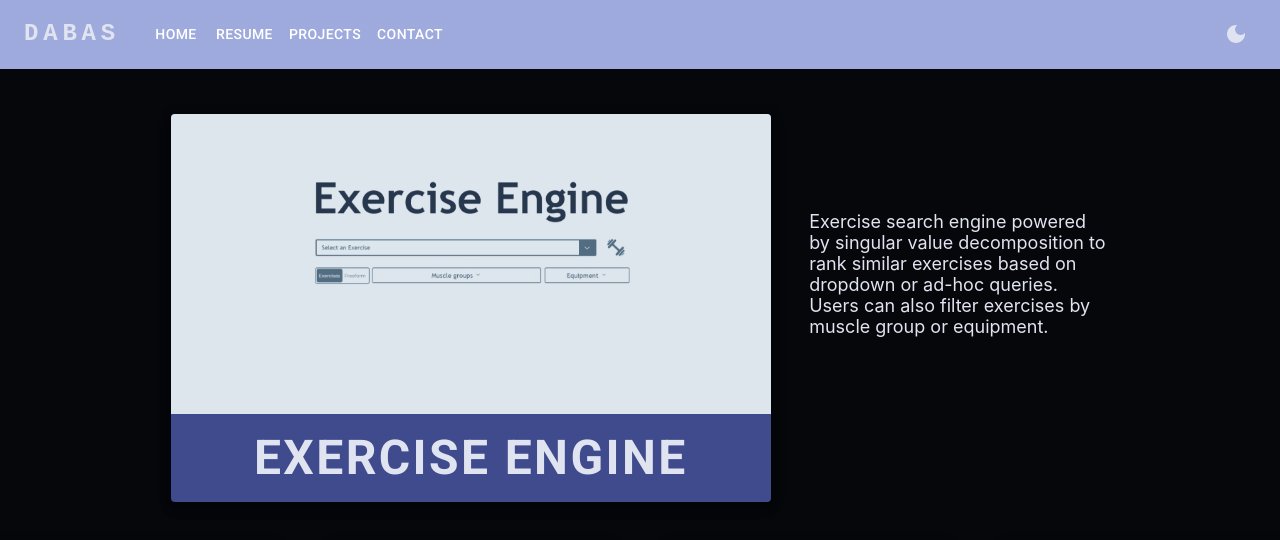
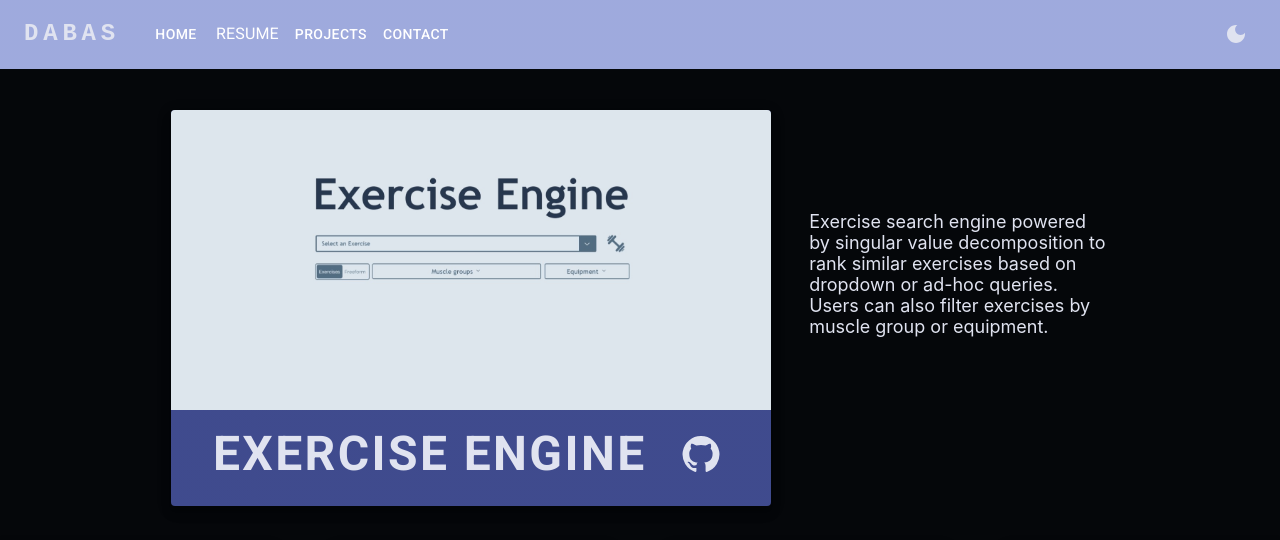
Before and after one commit to sharanyadabas/portfolio, a React (Create React App) app: page /projects in a window 1280 px wide. Shown: the top 540 px of the page. Built offline with nearby package versions, Linux system fonts and the light colour scheme; some icons are missing.

Commit message:
Added resume page

```diff
--- a/src/components/MainProjectCard.jsx
+++ b/src/components/MainProjectCard.jsx
@@ -6,22 +6,40 @@ import Typography from "@mui/material/Typography";
 import { CardActionArea } from "@mui/material";
 import { Link } from "react-router-dom";
 
+import IconButton from "@mui/material/IconButton";
+import GitHubIcon from "@mui/icons-material/GitHub";
+
 export default function MainProjectCard({
   title,
   image,
   link,
+  linkgithub,
   ...props
 }) {
   return (
     <div display="flex">
-      <Card raised={true} sx={{ width: 600, bgcolor: "secondary.main" }} {...props}>
+      <Card
+        raised={true}
+        sx={{ width: 600, bgcolor: "secondary.main" }}
+        {...props}
+      >
         <Link to={link} style={{ textDecoration: "none", color: "inherit" }}>
           <CardActionArea>
-            <CardMedia component="img" height="300" image={image} alt={title} />
+            <CardMedia
+              component="img"
+              height="300"
+              image={image}
+              alt={title}
+            ></CardMedia>
+          </CardActionArea>
+        </Link>
         <CardContent
           sx={{
             color: "text.primary",
-                textAlign: "center"
+            textAlign: "center",
+            display: "flex",
+            alignItems: "center",
+            justifyContent: "space-evenly",
           }}
         >
           <Typography
@@ -32,14 +50,21 @@ export default function MainProjectCard({
               fontWeight: "bold",
               letterSpacing: "0.05em",
               textTransform: "uppercase",
-                  margin: "0px"
+              margin: "0px",
             }}
           >
             {title}
           </Typography>
+          <IconButton
+            color="inherit"
+            component="a"
+            href={linkgithub}
+            target="_blank"
+            rel="noopener noreferrer"
+          >
+            <GitHubIcon sx={{ fontSize: "40px" }} />
+          </IconButton>
         </CardContent>
-          </CardActionArea>
-        </Link>
       </Card>
     </div>
   );
--- a/src/components/ResponsiveAppBar.jsx
+++ b/src/components/ResponsiveAppBar.jsx
@@ -13,6 +13,7 @@ import DarkModeIcon from "@mui/icons-material/DarkMode";
 import Button from "@mui/material/Button";
 import MenuItem from "@mui/material/MenuItem";
 import ThemeContext from "../ThemeContext";
+import ResumePDF from "./ResumePDF";
 
 import { Link } from "react-router-dom";
 
@@ -36,7 +37,7 @@ function ResponsiveAppBar() {
   };
 
   const icon = mode === "dark" ? <DarkModeIcon /> : <LightModeIcon />;
-
+  console.log(pages);
   return (
     <AppBar position="static" sx={{ bgcolor: "primary.main" }}>
       <Container maxWidth="xl">
@@ -84,7 +85,8 @@ function ResponsiveAppBar() {
                 display: { xs: "block", md: "none" },
               }}
             >
-              {pages.map((page) => (
+              {pages.map((page) =>
+                page !== "Resume" ? (
                   <MenuItem key={page} onClick={handleCloseNavMenu}>
                     <Link
                       to={`/${page.toLowerCase()}`}
@@ -93,7 +95,14 @@ function ResponsiveAppBar() {
                       <Typography textAlign="center">{page}</Typography>
                     </Link>
                   </MenuItem>
-              ))}
+                ) : (
+                  <MenuItem key={page} onClick={handleCloseNavMenu}>
+                    <ResumePDF resumeLink="/portfolio/sdabas_resume.pdf">
+                      {page}
+                    </ResumePDF>
+                  </MenuItem>
+                )
+              )}
             </Menu>
           </Box>
           <Typography
@@ -114,7 +123,8 @@ function ResponsiveAppBar() {
             DABAS
           </Typography>
           <Box sx={{ flexGrow: 1, display: { xs: "none", md: "flex" } }}>
-            {pages.map((page) => (
+            {pages.map((page) =>
+              page !== "Resume" ? (
                 <Link
                   key={page}
                   to={`/${page.toLowerCase()}`}
@@ -128,7 +138,18 @@ function ResponsiveAppBar() {
                     {page}
                   </Button>
                 </Link>
-            ))}
+              ) : (
+                <Button
+                  key={page}
+                  onClick={handleCloseNavMenu}
+                  sx={{ my: 2, color: "white", display: "block" }}
+                >
+                  <ResumePDF resumeLink="/portfolio/sdabas_resume.pdf">
+                    {page}
+                  </ResumePDF>
+                </Button>
+              )
+            )}
           </Box>
 
           <Box sx={{ flexGrow: 0 }}>
--- /dev/null
+++ b/src/components/ResumePDF.jsx
@@ -0,0 +1,19 @@
+import React from "react";
+import Typography from "@mui/material/Typography";
+
+const ResumePDF = ({ resumeLink, children }) => {
+  const openPDF = () => {
+    window.open(resumeLink, "_blank", "noopener,noreferrer");
+  };
+
+  return (
+    <Typography
+      onClick={openPDF}
+      style={{ cursor: "pointer", textDecoration: "none", color: "inherit" }}
+    >
+      {children}
+    </Typography>
+  );
+};
+
+export default ResumePDF;
--- a/src/pages/projects.jsx
+++ b/src/pages/projects.jsx
@@ -18,6 +18,7 @@ const ExerciseEngine = {
     "Exercise search engine powered by singular value decomposition to rank similar exercises based on dropdown or ad-hoc queries. Users can also filter exercises by muscle group or equipment.",
   image: "/portfolio/images/exengine.jpeg",
   link: "http://3.140.251.0:8080/",
+  linkgithub: "https://github.com/sharanyadabas/Exercise-Engine-SVD",
   technologies: ["python", "js", "jquery", "html5", "css3", "docker", "aws"],
 };
 
@@ -26,6 +27,7 @@ const EtchSketch = {
   description: "Add github floating button to top right of each project",
   image: "/portfolio/images/etchsketch.jpeg",
   link: "https://sharanyadabas.github.io/etch-a-sketch/",
+  linkgithub: "https://github.com/sharanyadabas/etch-a-sketch",
   technologies: ["js", "html5", "css3"],
 };
 
@@ -34,6 +36,7 @@ const Calculator = {
   description: "4 Function Calculator with Floating Point Arithmetic",
   image: "/portfolio/images/calculator.jpeg",
   link: "https://sharanyadabas.github.io/calculator/",
+  linkgithub: "https://github.com/sharanyadabas/calculator",
   technologies: ["js", "html5", "css3"],
 };
 
```
Also changed, not shown: 1 other file (tests, documents, lock files or other folders). Lines whose indentation alone changed are shown as unchanged.
